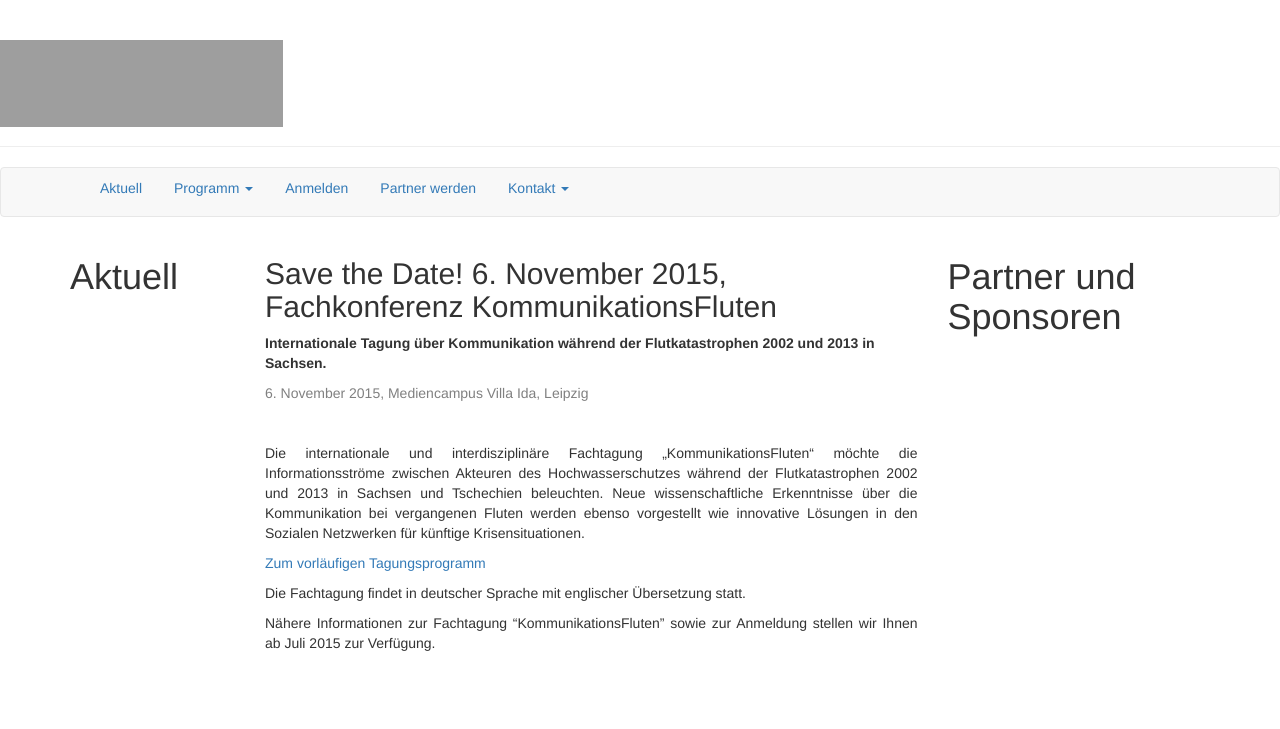
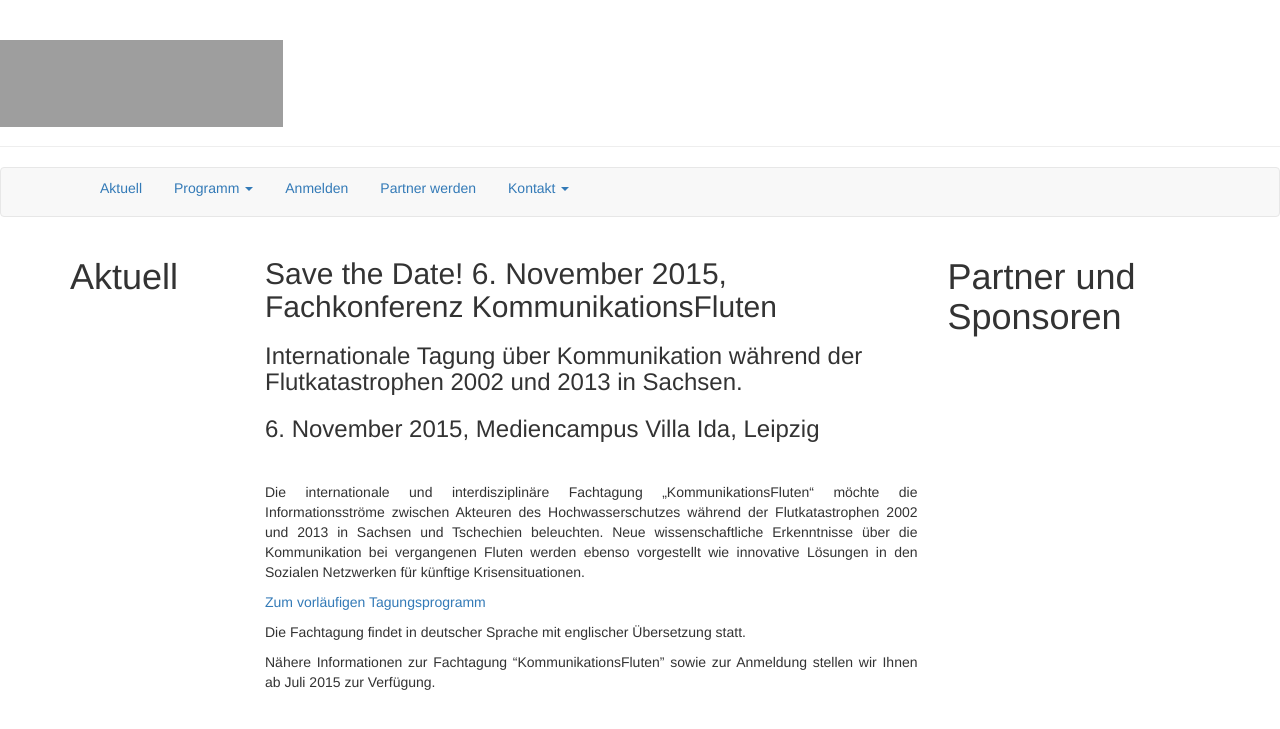
Before and after one commit to susedev/test, a Jekyll site: the page built from konferenz-kommunikationsfluten.html, in a window 1280 px wide. Shown: the top 729 px of the page. Built offline with Jekyll 4.4.1, drawn with Linux system fonts in a browser that asks for light colours; nearby versions of some CDN libraries; grey boxes are pictures that could not be loaded.

Commit message:
Edit from JekyllCMS

```diff
--- a/konferenz-kommunikationsfluten.html
+++ b/konferenz-kommunikationsfluten.html
@@ -3,9 +3,9 @@ title: Aktuell
 ---
 <h2>Save the Date! 6. November 2015, Fachkonferenz KommunikationsFluten</h2>
 
-<p><strong>Internationale Tagung &uuml;ber Kommunikation w&auml;hrend der Flutkatastrophen 2002 und 2013 in Sachsen.</strong></p>
+<h3>Internationale Tagung &uuml;ber Kommunikation w&auml;hrend der Flutkatastrophen 2002 und 2013 in Sachsen.</h3>
 
-<p><span style="color: #808080;">6. November 2015, Mediencampus Villa Ida, Leipzig</span></p>
+<h3>6. November 2015, Mediencampus Villa Ida, Leipzig</h3>
 
 <p>&nbsp;</p>
 
```
